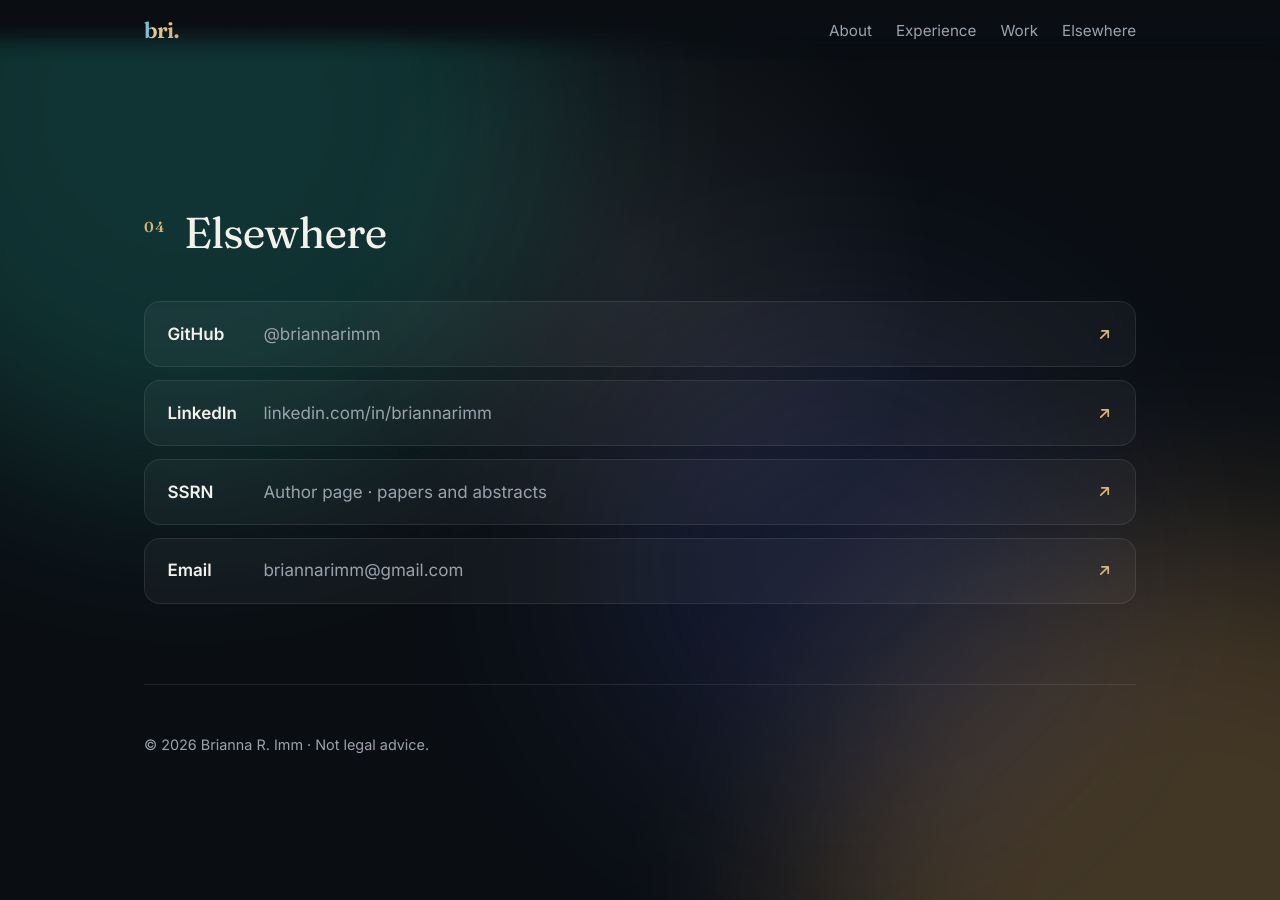
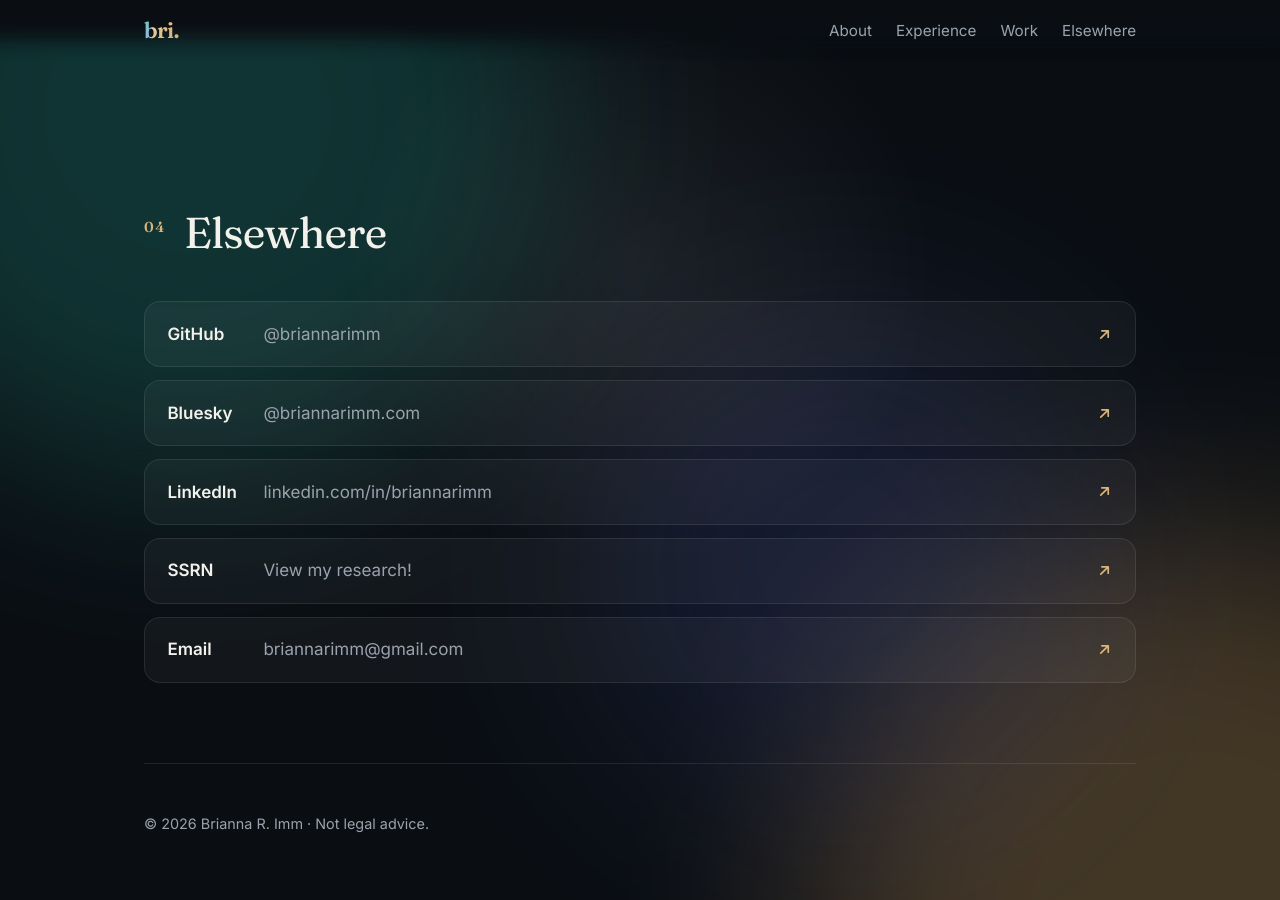
Before and after one commit to briannarimm/briannarimm.github.io, a Jekyll site: the page built from index.html, in a window 1280 px wide and 900 px high, scrolled down 5465 px. Built offline with Jekyll 4.4.1, drawn with Linux system fonts in a browser that asks for light colours.

Commit message:
adding bluesky link

```diff
--- a/index.html
+++ b/index.html
@@ -171,8 +171,9 @@ layout: default
       <h2><span class="num">04</span> Elsewhere</h2>
       <div class="links">
         <a href="https://github.com/briannarimm" rel="me"><b>GitHub</b><span>@briannarimm</span><i><svg class="ico" aria-hidden="true"><use href="#arrow-up-right"/></svg></i></a>
+        <a href="https://bsky.app/profile/briannaimm.com" rel="me"><b>Bluesky</b><span>@briannarimm.com</span><i><svg class="ico" aria-hidden="true"><use href="#arrow-up-right"/></svg></i></a>
         <a href="https://www.linkedin.com/in/briannarimm/" rel="me noopener"><b>LinkedIn</b><span>linkedin.com/in/briannarimm</span><i><svg class="ico" aria-hidden="true"><use href="#arrow-up-right"/></svg></i></a>
-        <a href="https://papers.ssrn.com/sol3/cf_dev/AbsByAuth.cfm?per_id=13627548" rel="me noopener"><b>SSRN</b><span>Author page &middot; papers and abstracts</span><i><svg class="ico" aria-hidden="true"><use href="#arrow-up-right"/></svg></i></a>
+        <a href="https://papers.ssrn.com/sol3/cf_dev/AbsByAuth.cfm?per_id=13627548" rel="me noopener"><b>SSRN</b><span>View my research!</span><i><svg class="ico" aria-hidden="true"><use href="#arrow-up-right"/></svg></i></a>
         <a href="mailto:briannarimm@gmail.com"><b>Email</b><span>briannarimm@gmail.com</span><i><svg class="ico" aria-hidden="true"><use href="#arrow-up-right"/></svg></i></a>
       </div>
     </section>
```
